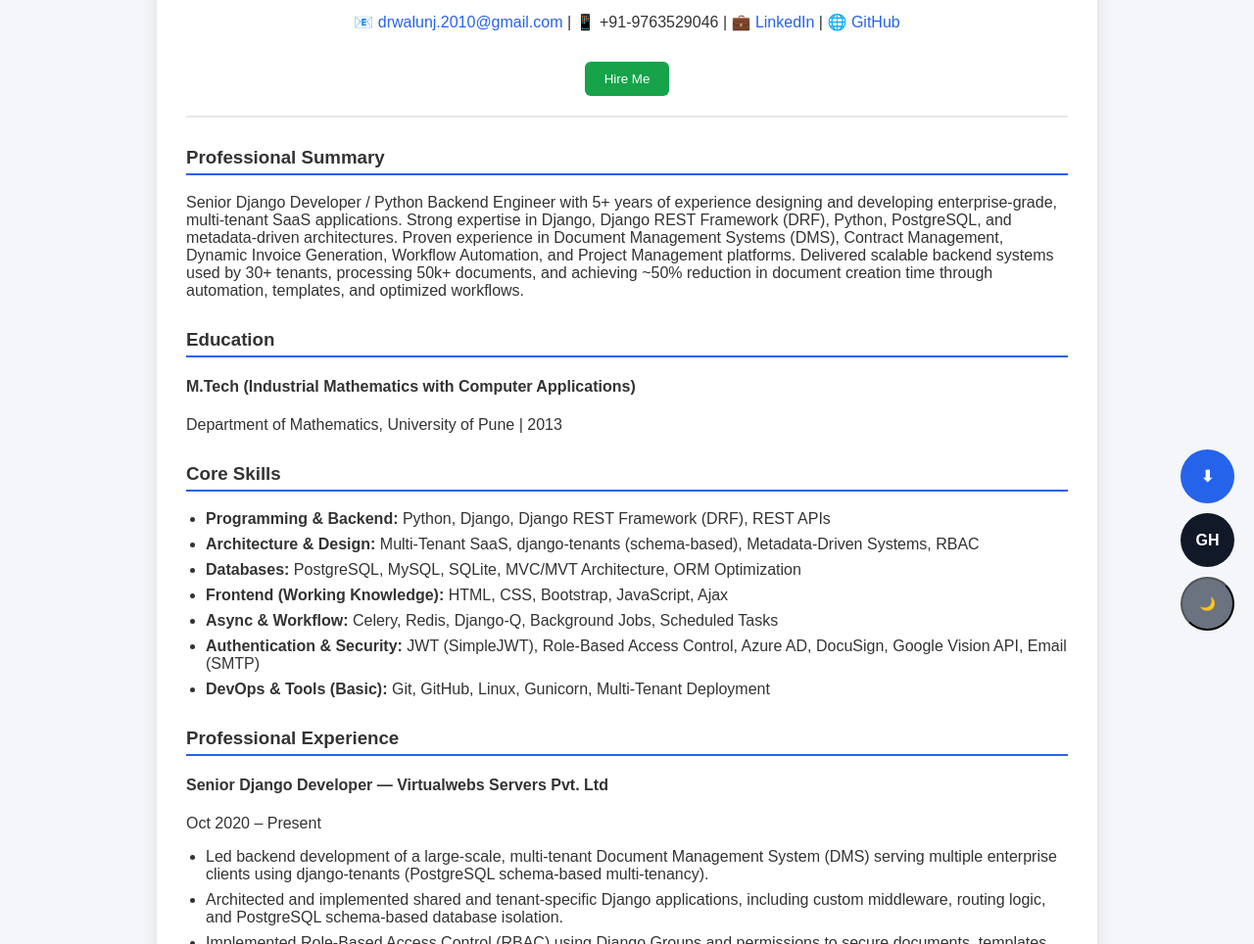
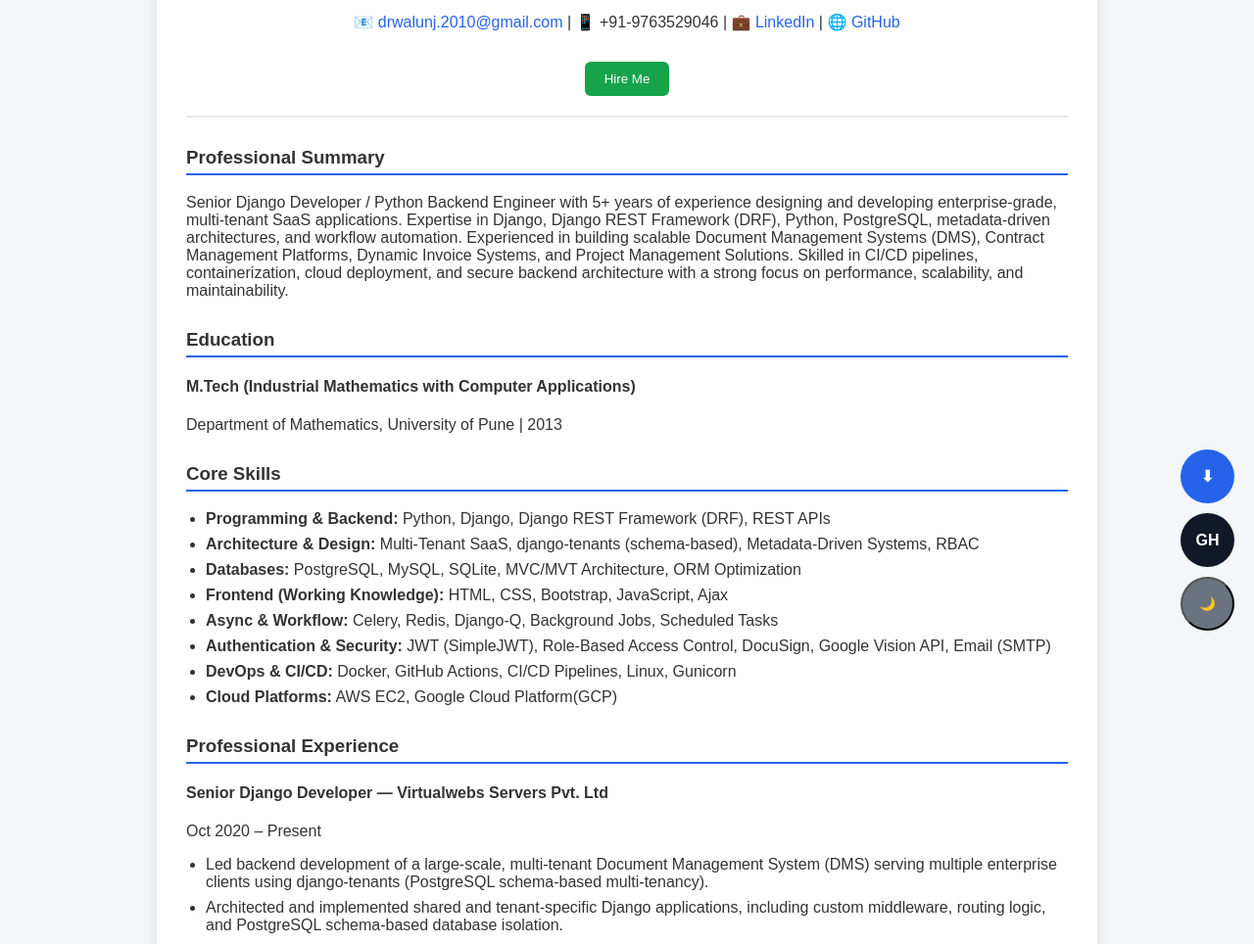
Before and after one commit to Dattatraya77/resume, a plain HTML site: page index.html in a window 1280 px wide. Shown: the part 136-1100 px from the top of the page at 98% size. Drawn offline with Linux system fonts and the light colour scheme.

Commit message:
Update index.html

```diff
--- a/index.html
+++ b/index.html
@@ -50,11 +50,11 @@
         <h3>Professional Summary</h3>
         <p>
             Senior Django Developer / Python Backend Engineer with 5+ years of experience designing and developing enterprise-grade,
-            multi-tenant SaaS applications. Strong expertise in Django, Django REST Framework (DRF), Python, PostgreSQL,
-            and metadata-driven architectures. Proven experience in Document Management Systems (DMS), Contract Management,
-            Dynamic Invoice Generation, Workflow Automation, and Project Management platforms.
-            Delivered scalable backend systems used by 30+ tenants, processing 50k+ documents,
-            and achieving ~50% reduction in document creation time through automation, templates, and optimized workflows.
+            multi-tenant SaaS applications. Expertise in Django, Django REST Framework (DRF), Python, PostgreSQL, metadata-driven
+            architectures, and workflow automation. Experienced in building scalable Document Management Systems (DMS),
+            Contract Management Platforms, Dynamic Invoice Systems, and Project Management Solutions.
+            Skilled in CI/CD pipelines, containerization, cloud deployment, and secure backend architecture with a strong focus on
+            performance, scalability, and maintainability.
         </p>
     </section>
 
@@ -74,8 +74,9 @@
             <li><strong>Databases:</strong> PostgreSQL, MySQL, SQLite, MVC/MVT Architecture, ORM Optimization</li>
             <li><strong>Frontend (Working Knowledge):</strong> HTML, CSS, Bootstrap, JavaScript, Ajax</li>
             <li><strong>Async & Workflow:</strong> Celery, Redis, Django-Q, Background Jobs, Scheduled Tasks</li>
-            <li><strong>Authentication & Security:</strong> JWT (SimpleJWT), Role-Based Access Control, Azure AD, DocuSign, Google Vision API, Email (SMTP)</li>
-            <li><strong>DevOps & Tools (Basic):</strong> Git, GitHub, Linux, Gunicorn, Multi-Tenant Deployment</li>
+            <li><strong>Authentication & Security:</strong> JWT (SimpleJWT), Role-Based Access Control, DocuSign, Google Vision API, Email (SMTP)</li>
+            <li><strong>DevOps & CI/CD:</strong> Docker, GitHub Actions, CI/CD Pipelines, Linux, Gunicorn</li>
+            <li><strong>Cloud Platforms:</strong> AWS EC2, Google Cloud Platform(GCP)</li>
         </ul>
     </section>
 
```
